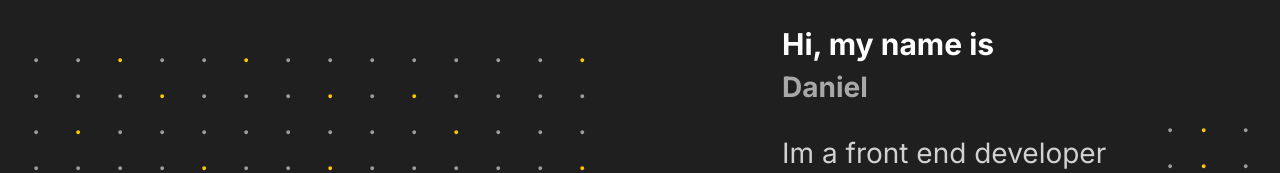
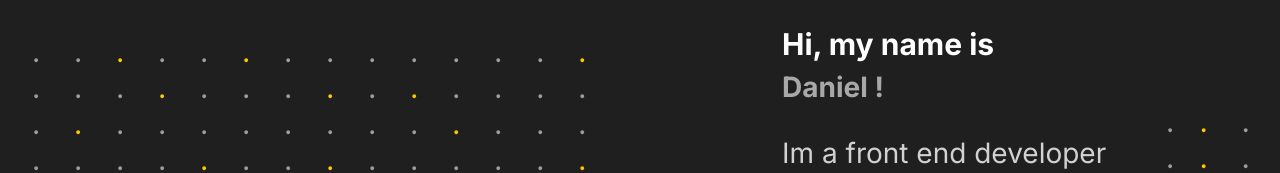
Before and after one commit to NakajimaDaniel/personal-site, a Next.js app: page / in a window 1280 px wide. Shown: the part 234-407 px from the top of the page. Built offline with nearby package versions, Linux system fonts and the light colour scheme.

Commit message:
fix: fixed typo

```diff
--- a/src/components/Home/index.jsx
+++ b/src/components/Home/index.jsx
@@ -5,7 +5,7 @@ import { useDimensions } from '../../hooks/useDimensions';
 
 export default function Home() {
 
-  const { width, heigth } = useDimensions();
+  const { width, height } = useDimensions();
 
 
 
@@ -42,7 +42,7 @@ export default function Home() {
 
               <div className={styles.HomeTextArea}>
                 <h3>Hi, my name is</h3>
-                <h4>Daniel</h4>
+                <h4>Daniel !</h4>
                 <p>
                   Im a front end developer looking for new oportunities.
                 </p>
```
